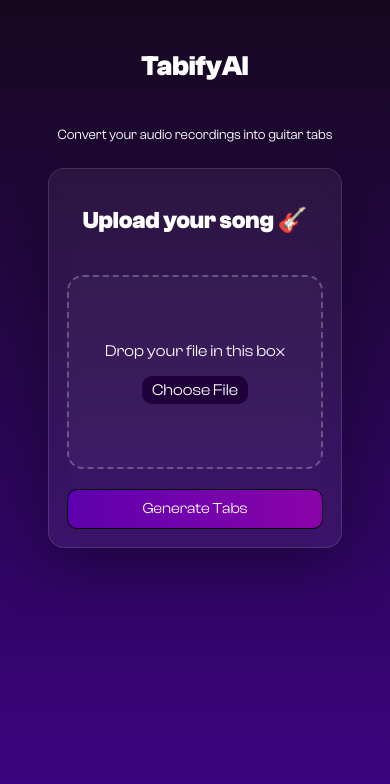
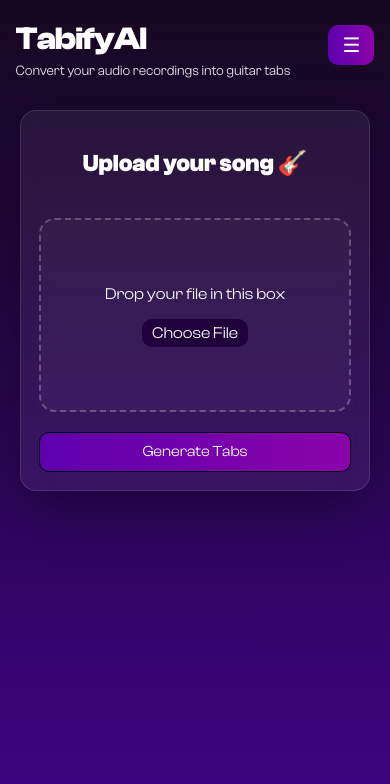
Before and after one commit to chandanadeyyala-crypto/TabifyAI, a React (Vite) app in the folder frontend/: page / in a window 390 px wide. Shown: the top 784 px of the page. Built offline with nearby package versions, Linux system fonts and the light colour scheme.

Commit message:
Added user authentication and song history with MongoDB

```diff
--- a/frontend/src/App.css
+++ b/frontend/src/App.css
@@ -1,22 +1,6 @@
-body{
-    margin: 0;
-    min-height: 100vh;
-    background: linear-gradient(to bottom, #160820, #3e0486);
-    color :white;
-    align-items: center;
-    display: flex;
-    justify-content: center;
-    box-sizing: border-box;
-}
-
 @font-face {
   font-family: "ClashDisplay";
   src: url("./assets/ClashDisplay-Variable.woff2");
-}
-
-@font-face {
-    font-family: "ClashDisplay2";
-    src: url("./assets/ClashDisplay-Variable.woff");
 }
 
 @font-face {
@@ -25,30 +9,84 @@ body{
 }
 
 @font-face {
-    font-family: "ClashGrotesk2";
-    src: url("./assets/ClashGrotesk-Variable.woff");
-}
-@font-face {
   font-family: "Satoshi";
   src: url("./assets/Satoshi-Variable.woff2");
 }
 
-@font-face {
-    font-family: "Satoshi2";
-    src: url("./assets/Satoshi-Variable.woff");
+body {
+  margin: 0;
+  min-height: 100vh;
+  background: linear-gradient(to bottom, #160820, #3e0486);
+  color: white;
+  box-sizing: border-box;
 }
 
-.navbar{
+.card {
+  width: 100%;
+  min-height: 100vh;
+  padding: 24px;
+  box-sizing: border-box;
   display: flex;
   flex-direction: column;
   align-items: center;
-    gap: 10px;
-    padding: 10px;
+  gap: 30px;
+}
+
+
+.navbar {
+  width: min(92vw, 1100px);
+  display: flex;
+  align-items: center;
+  justify-content: space-between;
   font-family: "ClashGrotesk", sans-serif;
 }
 
-.upload-card{
-    font-family: "ClashGrotesk2", sans-serif;
+.name {
+  cursor: pointer;
+  text-align: left;
+}
+
+.name h1 {
+  margin: 0;
+  font-family: "ClashDisplay", sans-serif;
+  font-size: 42px;
+  font-weight: 700;
+  letter-spacing: -1px;
+}
+
+.name p {
+  margin: 4px 0 0;
+  font-family: "ClashGrotesk", sans-serif;
+  font-size: 15px;
+  opacity: 0.85;
+}
+
+.nav-buttons {
+  display: flex;
+  gap: 12px;
+  align-items: center;
+}
+
+.nav-btn {
+  background: linear-gradient(to right, #5d01ae, #8a03a9);
+  border: none;
+  color: white;
+  padding: 8px 16px;
+  border-radius: 10px;
+  cursor: pointer;
+  font-family: "ClashDisplay", sans-serif;
+  transition: all 0.25s ease;
+}
+
+.nav-btn:hover {
+  transform: translateY(-2px);
+  box-shadow: 0 8px 25px rgba(0, 0, 0, 0.3);
+}
+
+
+.upload-card,
+.results-card {
+  font-family: "ClashGrotesk", sans-serif;
   background: rgba(255, 255, 255, 0.06);
   border: 1px solid rgba(255, 255, 255, 0.12);
   border-radius: 20px;
@@ -61,43 +99,11 @@ body{
   gap: 20px;
   width: min(92vw, 900px);
   box-sizing: border-box;
-    display: flex;
-    flex-direction: column;
-}
-
-.upload-button{
-    background: linear-gradient(to right,#5d01ae, #8a03a9);
-    border: solid black 1px;
-    border-radius: 10px;
-    padding: 10px 20px;
-    color: white;
-    font-size: 16px;
-    cursor: pointer;
-    transition: all 0.25s ease;
-    width: min(100%, 450px);
-    align-self: center;
-    font-family: "ClashDisplay", sans-serif;
-}
-
-.upload-button:hover{
-    transition: all 0.3s ease;
-    background:linear-gradient(to right, #8a03a9,#5d01ae,);
-    transform: translateX(-2px) translateY(-2px);
-    box-shadow: 0 8px 25px rgba(0, 0, 0, 0.3);
 }
 
 
-
-.file-upload{
-    display: flex;
-align-items: center;
-gap: 15px;
-justify-content: center;
-border: 2px solid rgba(255, 255, 255, 0.3);
-}
-
 .drop-zone {
-    border: 2px dashed rgba(255,255,255,0.25);
+  border: 2px dashed rgba(255, 255, 255, 0.25);
   border-radius: 16px;
   padding: 30px;
   min-height: 180px;
@@ -107,9 +113,13 @@ border: 2px solid rgba(255, 255, 255, 0.3);
   justify-content: center;
   align-items: center;
   gap: 20px;
-    background: rgba(255,255,255,0.03);
+  background: rgba(255, 255, 255, 0.03);
   transition: all 0.3s ease;
   cursor: pointer;
+}
+
+.file-controls {
+  margin-bottom: 2px;
 }
 
 .choose-file-btn {
@@ -131,62 +141,11 @@ border: 2px solid rgba(255, 255, 255, 0.3);
   box-shadow: 0 8px 25px rgba(0, 0, 0, 0.3);
 }
 
-.file-controls{
-    margin-bottom:2px;
-}
 
-.loading{
-    display: flex;
-    flex-direction: column;
-    align-items: center;
-    gap: 20px;
-    font-family: "ClashGrotesk2", sans-serif;
-}
-
-.loading-message{
-    font-family: "ClashDisplay", sans-serif;
-    background: rgba(255, 255, 255, 0.06);
-    border: 1px solid rgba(255, 255, 255, 0.12);
-    border-radius: 20px;
-    padding: 20px;
-    text-align: center;
-    box-shadow: 0 20px 60px rgba(0, 0, 0, 0.35);
-    backdrop-filter: blur(12px);
-    width: min(100vw, 600px);
-}
-
-.progress-circle{
-    width: 120px;
-    height: 120px;
-    background: conic-gradient(
-  #da34ff 80%,
-  rgba(255,255,255,0.1) 60%
-);
-    border-radius: 50%;
-    display: flex;
-    align-items: center;
-    justify-content: center;
-}
-
-
-.results-card{
-    font-family: "ClashGrotesk2", sans-serif;
-    background: rgba(255, 255, 255, 0.06);
-    border: 1px solid rgba(255, 255, 255, 0.12);
-    border-radius: 20px;
-    padding: 40px;
-    text-align: center;
-    box-shadow: 0 20px 60px rgba(0, 0, 0, 0.35);
-    backdrop-filter: blur(12px);
-    display: flex;
-    flex-direction: column;
-    gap: 20px;
-    width: min(92vw, 900px);
-    box-sizing: border-box;
-}
-
-.upload-another-btn{
-    background: linear-gradient(to right,#5d01ae, #8a03a9);
+.upload-button,
+.upload-another-btn,
+.download-button {
+  background: linear-gradient(to right, #5d01ae, #8a03a9);
   border: solid black 1px;
   border-radius: 10px;
   padding: 10px 20px;
@@ -199,36 +158,55 @@ border: 2px solid rgba(255, 255, 255, 0.3);
   font-family: "ClashDisplay", sans-serif;
 }
 
-.upload-another-btn:hover{
-    transition: all 0.3s ease;
-    background:linear-gradient(to right, #8a03a9,#5d01ae,);
+.upload-button:hover,
+.upload-another-btn:hover,
+.download-button:hover {
+  background: linear-gradient(to right, #8a03a9, #5d01ae);
   transform: translateX(-2px) translateY(-2px);
   box-shadow: 0 8px 25px rgba(0, 0, 0, 0.3);
 }
 
-.download-button{
-    background: linear-gradient(to right,#5d01ae, #8a03a9);
-    border: solid black 1px;
-    border-radius: 10px;
-    padding: 10px 20px;
-    color: white;
-    font-size: 16px;
-    cursor: pointer;
-    transition: all 0.25s ease;
-    width: min(100%, 450px);
-    align-self: center;
-    font-family: "ClashDisplay", sans-serif;
+
+.loading {
+  display: flex;
+  flex-direction: column;
+  align-items: center;
+  gap: 20px;
+  font-family: "ClashGrotesk", sans-serif;
 }
 
-.download-button:hover{
-    transition: all 0.3s ease;
-    background:linear-gradient(to right, #8a03a9,#5d01ae,);
-    transform: translateX(-2px) translateY(-2px);
-    box-shadow: 0 8px 25px rgba(0, 0, 0, 0.3);
+.loading-message {
+  font-family: "ClashDisplay", sans-serif;
+  background: rgba(255, 255, 255, 0.06);
+  border: 1px solid rgba(255, 255, 255, 0.12);
+  border-radius: 20px;
+  padding: 20px;
+  text-align: center;
+  box-shadow: 0 20px 60px rgba(0, 0, 0, 0.35);
+  backdrop-filter: blur(12px);
+  width: min(100vw, 600px);
 }
 
-.progress-circle{
+.progress-circle {
+  width: 120px;
+  height: 120px;
+  border-radius: 50%;
+  display: flex;
+  align-items: center;
+  justify-content: center;
   animation: pulse 2s infinite ease-in-out;
+}
+
+.progress-inner {
+  width: 90px;
+  height: 90px;
+  background: #160820;
+  border-radius: 50%;
+  display: flex;
+  align-items: center;
+  justify-content: center;
+  font-family: "ClashDisplay", sans-serif;
+  font-size: 22px;
 }
 
 @keyframes pulse {
@@ -248,53 +226,73 @@ border: 2px solid rgba(255, 255, 255, 0.3);
   }
 }
 
+
 .tabs-display {
   width: 100%;
   max-width: 100%;
   overflow-x: auto;
   overflow-y: auto;
-
   white-space: pre;
   font-family: monospace;
-
   background: #111;
   color: #00ff88;
-
   padding: 20px;
   border-radius: 12px;
-
   text-align: left;
   box-sizing: border-box;
-
   max-height: 420px;
 }
 
-.progress-inner {
-  width: 90px;
-  height: 90px;
-  background: #160820;
-  border-radius: 50%;
+
+.empty-history {
   display: flex;
+  flex-direction: column;
+  gap: 20px;
   align-items: center;
   justify-content: center;
-  font-family: "ClashDisplay", sans-serif;
-  font-size: 22px;
+  min-height: 250px;
 }
 
-@media (max-width: 768px) {
-  body {
-    align-items: flex-start;
+.songs-list {
+  display: flex;
+  flex-direction: column;
+  gap: 20px;
+}
+
+.song-card {
+  background: rgba(255, 255, 255, 0.05);
+  border: 1px solid rgba(255, 255, 255, 0.1);
+  border-radius: 12px;
   padding: 20px;
 }
 
-  .navbar h1 {
-    font-size: 32px;
+
+@media (max-width: 768px) {
+  .card {
+    padding: 20px;
+  }
+
+  .navbar {
+    flex-direction: column;
+    gap: 16px;
     text-align: center;
   }
 
-  .navbar p {
+  .name {
+    text-align: center;
+  }
+
+  .name h1 {
+    font-size: 32px;
+  }
+
+  .name p {
     font-size: 14px;
-    text-align: center;
+  }
+
+  .nav-buttons {
+    flex-wrap: wrap;
+    justify-content: center;
   }
 
   .upload-card,
@@ -352,7 +350,7 @@ border: 2px solid rgba(255, 255, 255, 0.3);
     padding: 18px;
   }
 
-  .navbar h1 {
+  .name h1 {
     font-size: 28px;
   }
 
@@ -364,3 +362,60 @@ border: 2px solid rgba(255, 255, 255, 0.3);
     font-size: 11px;
   }
 }
+
+.menu-btn {
+  display: none;
+  background: linear-gradient(to right, #5d01ae, #8a03a9);
+  color: white;
+  border: none;
+  border-radius: 10px;
+  padding: 8px 14px;
+  font-size: 20px;
+  cursor: pointer;
+}
+
+@media (max-width: 768px) {
+
+  .navbar {
+    position: relative;
+    flex-direction: row;
+    justify-content: space-between;
+    align-items: flex-start;
+  }
+
+  .name {
+    text-align: left;
+    flex: 1;
+  }
+
+  .name h1 {
+    font-size: 32px;
+  }
+
+  .name p {
+    font-size: 14px;
+  }
+
+  .menu-btn {
+    display: block;
+    margin-top: 5px;
+  }
+
+  .nav-buttons {
+    display: none;
+    position: absolute;
+    top: 70px;
+    right: 0;
+    background: rgba(22, 8, 32, 0.97);
+    border: 1px solid rgba(255,255,255,0.12);
+    border-radius: 14px;
+    padding: 12px;
+    flex-direction: column;
+    width: 180px;
+    z-index: 100;
+  }
+
+  .nav-buttons.show {
+    display: flex;
+  }
+}
--- a/frontend/src/App.jsx
+++ b/frontend/src/App.jsx
@@ -2,6 +2,9 @@ import Navbar from "./components/Navbar";
 import Upload from "./components/Upload";
 import Loading from "./components/Loading";
 import Results from "./Pages/Results";
+import Signup from "./Pages/Signup";
+import Login from "./Pages/Login";
+import History from "./Pages/History";
 import { useState } from "react";
 import "./App.css";
 
@@ -9,10 +12,19 @@ function App() {
   const [screen, setScreen] = useState("upload");
   const [tabs, setTabs] = useState("");
   const [audioFile, setAudioFile] = useState(null);
+  const [isLoggedIn, setIsLoggedIn] = useState(
+  localStorage.getItem("user") ? true : false
+);
 console.log("Current screen:", screen);
   return (
     <div className= "card">
-      <Navbar title="TabifyAI" />
+       <Navbar
+          title="TabifyAI"
+          setScreen={setScreen}
+          screen={screen}
+          isLoggedIn={isLoggedIn}
+          setIsLoggedIn={setIsLoggedIn}
+        />
 
       {screen === "upload" && (
         <Upload
@@ -37,6 +49,21 @@ console.log("Current screen:", screen);
           setAudioFile={setAudioFile}
         />
       )}
+
+      {screen === "signup" && (
+        <Signup setScreen={setScreen} />
+     )}
+
+      {screen === "login" && (
+        <Login
+           setScreen={setScreen}
+           setIsLoggedIn={setIsLoggedIn}
+       />
+      )}
+
+      {screen === "history" && (
+        <History setScreen={setScreen} />
+      )}
     </div>
   );
 }
--- /dev/null
+++ b/frontend/src/Pages/History.jsx
@@ -0,0 +1,63 @@
+import React, { useEffect, useState } from "react";
+
+function History({ setScreen }) {
+  const [songs, setSongs] = useState([]);
+
+  useEffect(() => {
+    const fetchSongs = async () => {
+      const userEmail = localStorage.getItem("user");
+
+      if (!userEmail) return;
+
+      try {
+        const res = await fetch(
+          `http://127.0.0.1:8000/my-songs?email=${encodeURIComponent(userEmail)}`
+        );
+
+        const data = await res.json();
+
+        if (data.status === "success") {
+          setSongs(data.songs);
+        }
+      } catch (err) {
+        console.log(err);
+      }
+    };
+
+    fetchSongs();
+  }, []);
+
+  return (
+    <div className="results-card">
+      <h2>My Songs</h2>
+
+      {songs.length === 0 ? (
+        <div className="empty-history">
+          <p>You haven't uploaded any songs yet.</p>
+
+          <button
+            className="upload-button"
+            onClick={() => setScreen("upload")}
+          >
+            Upload a Song
+          </button>
+        </div>
+      ) : (
+        <div className="songs-list">
+          {songs.map((song, index) => (
+            <div key={index} className="song-card">
+              <h3>{song.fileName}</h3>
+              <p>{song.createdAt}</p>
+
+              <pre className="tabs-display">
+                {song.tabs}
+              </pre>
+            </div>
+          ))}
+        </div>
+      )}
+    </div>
+  );
+}
+
+export default History;
--- /dev/null
+++ b/frontend/src/Pages/Login.jsx
@@ -0,0 +1,70 @@
+import React, { useState } from "react";
+
+function Login({ setScreen, setIsLoggedIn }) {
+  const [email, setEmail] = useState("");
+  const [password, setPassword] = useState("");
+
+  const handleLogin = async () => {
+    try {
+      const res = await fetch("http://127.0.0.1:8000/login", {
+        method: "POST",
+        headers: {
+          "Content-Type": "application/json"
+        },
+        body: JSON.stringify({
+          email,
+          password
+        })
+      });
+
+      const data = await res.json();
+
+      if (data.status === "success") {
+
+        localStorage.setItem("user", email);
+
+        setIsLoggedIn(true);
+
+        alert("Login successful!");
+
+        setScreen("upload");
+
+      } else {
+        alert(data.message);
+      }
+
+    } catch (err) {
+      console.log(err);
+      alert("Login failed");
+    }
+  };
+
+  return (
+    <div className="upload-card">
+      <h2>Login</h2>
+
+      <input
+        type="email"
+        placeholder="Email"
+        value={email}
+        onChange={(e) => setEmail(e.target.value)}
+      />
+
+      <input
+        type="password"
+        placeholder="Password"
+        value={password}
+        onChange={(e) => setPassword(e.target.value)}
+      />
+
+      <button
+        className="upload-button"
+        onClick={handleLogin}
+      >
+        Login
+      </button>
+    </div>
+  );
+}
+
+export default Login;
--- /dev/null
+++ b/frontend/src/Pages/Signup.jsx
@@ -0,0 +1,62 @@
+import React, { useState } from "react";
+
+function Signup({ setScreen }) {
+  const [email, setEmail] = useState("");
+  const [password, setPassword] = useState("");
+
+  const handleSignup = async () => {
+    try {
+      const res = await fetch("http://127.0.0.1:8000/signup", {
+        method: "POST",
+        headers: {
+          "Content-Type": "application/json"
+        },
+        body: JSON.stringify({
+          email,
+          password
+        })
+      });
+
+      const data = await res.json();
+
+      if (data.status === "success") {
+        alert("Account created successfully!");
+        setScreen("login");
+      } else {
+        alert(data.message);
+      }
+    } catch (err) {
+      console.log(err);
+      alert("Signup failed");
+    }
+  };
+
+  return (
+    <div className="upload-card">
+      <h2>Create Account</h2>
+
+      <input
+        type="email"
+        placeholder="Email"
+        value={email}
+        onChange={(e) => setEmail(e.target.value)}
+      />
+
+      <input
+        type="password"
+        placeholder="Password"
+        value={password}
+        onChange={(e) => setPassword(e.target.value)}
+      />
+
+      <button
+        className="upload-button"
+        onClick={handleSignup}
+      >
+        Sign Up
+      </button>
+    </div>
+  );
+}
+
+export default Signup;
--- a/frontend/src/components/Navbar.jsx
+++ b/frontend/src/components/Navbar.jsx
@@ -1,10 +1,78 @@
-function Navbar(props){
-    return(
-        <div className="navbar">
-            <h1>{props.title}</h1>
-            <p> Convert your audio recordings into guitar tabs</p>
-        </div>
-    )
+import { useState } from "react";
+
+function Navbar({ title, setScreen, screen, isLoggedIn, setIsLoggedIn }) {
+  const [menuOpen, setMenuOpen] = useState(false);
+
+  const logout = () => {
+    localStorage.removeItem("user");
+    setIsLoggedIn(false);
+    setScreen("upload");
+    setMenuOpen(false);
+  };
+
+  const goTo = (page) => {
+    setScreen(page);
+    setMenuOpen(false);
+  };
+
+  return (
+    <div className="navbar">
+      <div className="name" onClick={() => goTo("upload")}>
+        <h1>{title}</h1>
+        <p>Convert your audio recordings into guitar tabs</p>
+      </div>
+
+        <button
+        className="menu-btn"
+        onClick={() => setMenuOpen(!menuOpen)}
+      >
+        ☰
+      </button>
+
+
+ <div className={`nav-buttons ${menuOpen ? "show" : ""}`}>
+  {!isLoggedIn ? (
+    <>
+      {screen !== "upload" && (
+        <button className="nav-btn" onClick={() => goTo("upload")}>
+          Go Back
+        </button>
+      )}
+
+      {screen !== "login" && (
+        <button className="nav-btn" onClick={() => goTo("login")}>
+          Login
+        </button>
+      )}
+
+      {screen !== "signup" && (
+        <button className="nav-btn" onClick={() => goTo("signup")}>
+          Signup
+        </button>
+      )}
+    </>
+  ) : (
+    <>
+      {screen !== "upload" && (
+        <button className="nav-btn" onClick={() => goTo("upload")}>
+          Go Back
+        </button>
+      )}
+
+      {screen === "upload" && (
+        <button className="nav-btn" onClick={() => goTo("history")}>
+          My Songs
+        </button>
+      )}
+
+      <button className="nav-btn" onClick={logout}>
+        Logout
+      </button>
+    </>
+  )}
+</div>
+</div>
+  );
 }
 
 export default Navbar;
```
Also changed, not shown: frontend/src/components/Loading.jsx (+15 -0 lines), frontend/src/components/History.jsx (deleted), frontend/src/components/Login.jsx (deleted), frontend/src/components/Signup.jsx (deleted), 1 other file (tests, documents, lock files or other folders). Lines whose indentation alone changed are shown as unchanged.
